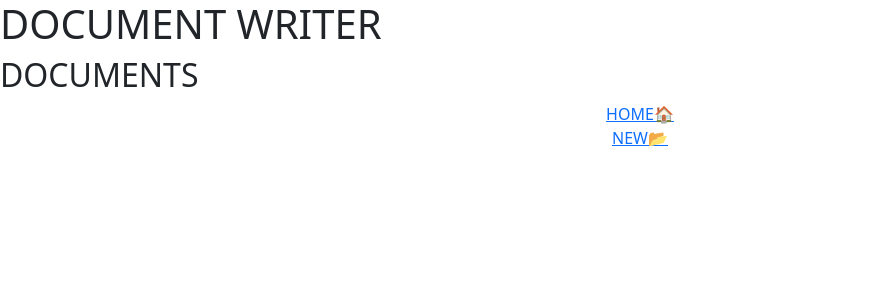
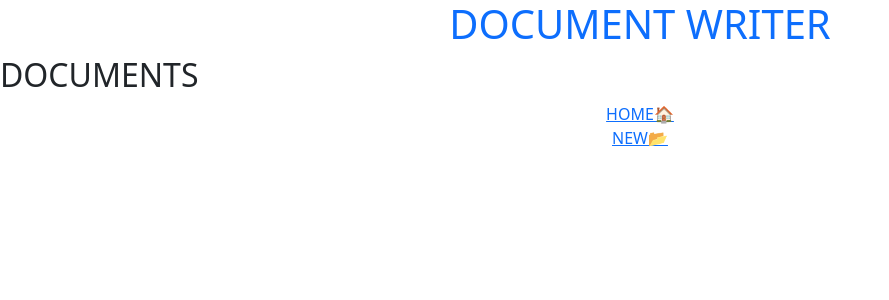
Before and after one commit to genedeh/django_document_project, a Django app: page / in a window 1280 px wide. Shown: the top 300 px of the page, without its empty margins (0-889 px from the left). Run offline with Django 3.2, Linux system fonts and the light colour scheme; data that the repository does not hold is empty; some libraries are stand-ins or nearby versions.

Commit message:
added finishing styling

```diff
--- a/document_writer/templates/home.html
+++ b/document_writer/templates/home.html
@@ -7,7 +7,7 @@
 </head>
 <body>
 {% block content %}
-<h1>DOCUMENT WRITER</h1>
+<h1 class="text-primary" style="text-align:center;">DOCUMENT WRITER</h1>
 <h2>DOCUMENTS</h2>
 <nav style="text-align:center;">
     <a href="{% url 'document:home' %}" class="link p-3">HOME🏠</a>
```
